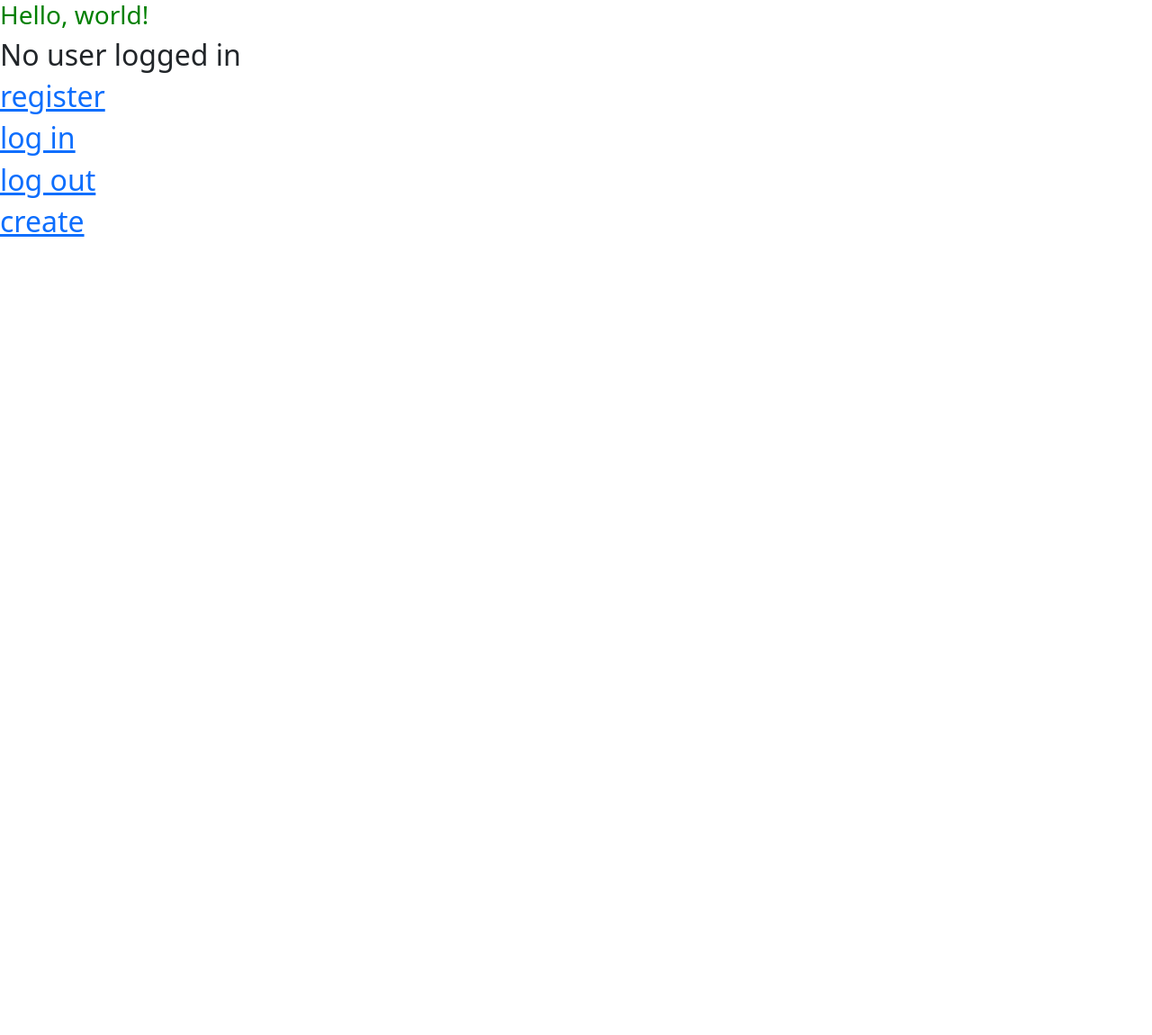
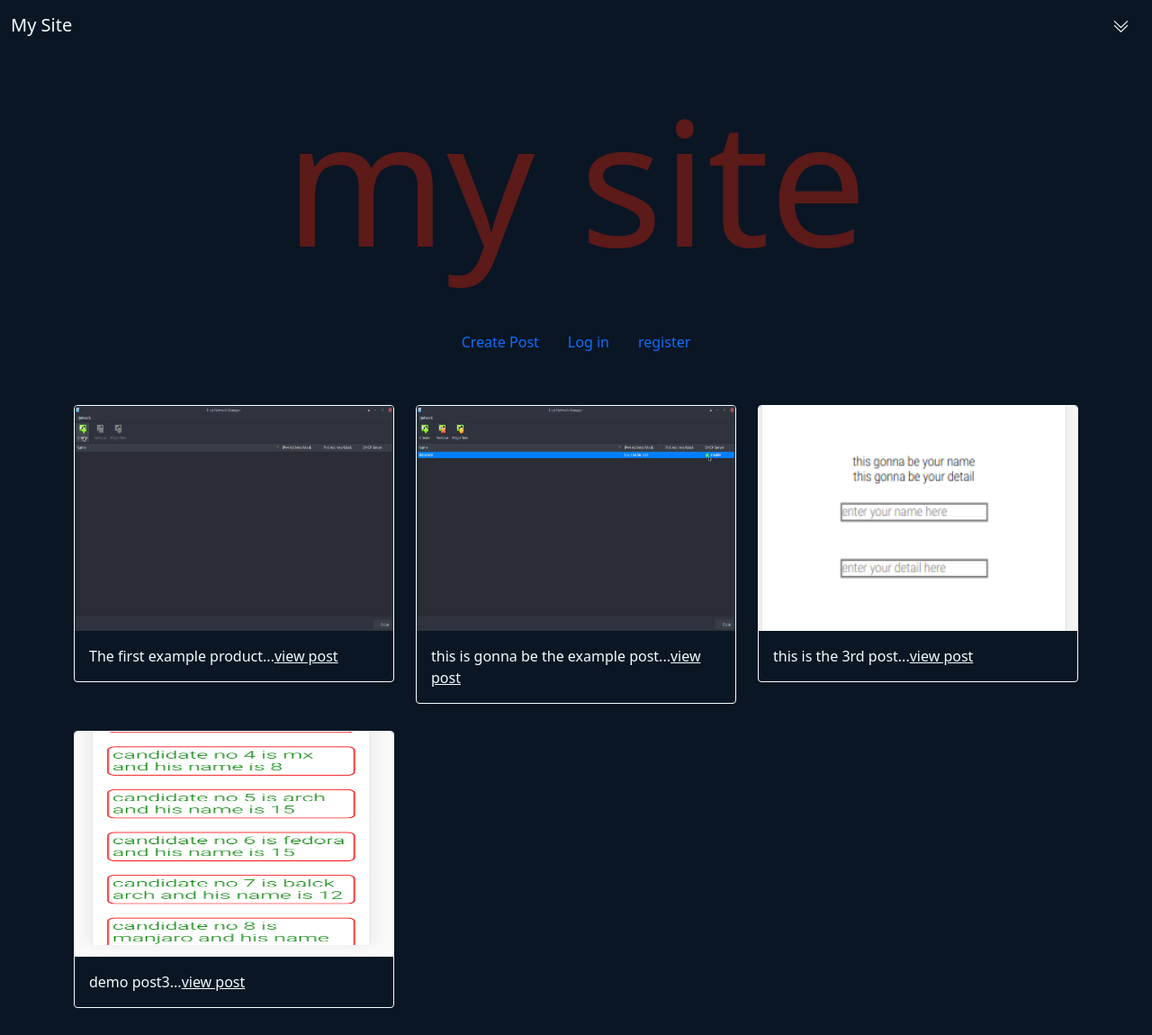
Before and after one commit to jana43/reselling-comunity-website, a Django app: page / in a window 1280 px wide. Shown: the whole page at 90% size. Before the commit the page ends 263 px from the top, so only its background shows below. Run offline with Django 3.2, Linux system fonts and the light colour scheme; data comes from the database, SQL or seed files in the repository; both versions use the stored data as it was after the commit.

Commit message:
initial commit

```diff
--- a/engine/static/styles.css
+++ b/engine/static/styles.css
@@ -1,3 +1,40 @@
+body{
+ background-color: #0a1624;
+}
 h3{
     color: green;
 }
+
+a{
+    color: azure;
+}
+
+.banner{
+    justify-content: center;
+    align-items: center;
+    text-align: center;
+
+}
+
+.banner-title {
+    margin: 40;
+    font-size: 15vw;
+    color: rgba(224, 34, 9, 0.384);
+}
+
+.items{
+    display: flex;
+    flex-direction: row;
+    margin-top: 50px;
+
+}
+
+.custom-card-body{
+    background-color: #0a1624;
+    margin-bottom: 30px;
+    border-color: azure;
+}
+
+p{
+    color: azure;
+}
--- a/engine/templates/index.html
+++ b/engine/templates/index.html
@@ -11,25 +11,113 @@
     <title>Hello, world!</title>
   </head>
   <body>
-    <h3>Hello, world!</h3>
+    <!-- Image and text -->
+    <nav class="navbar sticky-top " , style="background-color: #0a1624;">
 
-    {% if user.is_authenticated %}
-    <h2>{{user.username}}</h2>
-    {% else %}
-    <h2>No user logged in</h2>
-    {% endif %}
-    <a href="register">
-      <h2>register</h2>
-    </a>
-    <a href="login">
-      <h2>log in</h2>
-    </a>
-    <a href="logout_user">
-      <h2>log out</h2>
-    </a>
-    <a href="create">
-      <h2>create</h2>
-    </a>
+      <div class="container-fluid">
+        <a class="navbar-brand" href="#" style="color: azure;">My Site</a>
+        <button class="navbar-toggler " style="color: azure;" type="button" data-bs-toggle="collapse" data-bs-target="#navbarSupportedContent" aria-controls="navbarSupportedContent" aria-expanded="false" aria-label="Toggle navigation">
+          <svg xmlns="http://www.w3.org/2000/svg" width="19" height="19" fill="currentColor" class="bi bi-chevron-double-down" viewBox="0 0 16 16">
+            <path fill-rule="evenodd" d="M1.646 6.646a.5.5 0 0 1 .708 0L8 12.293l5.646-5.647a.5.5 0 0 1 .708.708l-6 6a.5.5 0 0 1-.708 0l-6-6a.5.5 0 0 1 0-.708z"/>
+            <path fill-rule="evenodd" d="M1.646 2.646a.5.5 0 0 1 .708 0L8 8.293l5.646-5.647a.5.5 0 0 1 .708.708l-6 6a.5.5 0 0 1-.708 0l-6-6a.5.5 0 0 1 0-.708z"/>
+          </svg>
+        </button>
+        <div class="collapse navbar-collapse" id="navbarSupportedContent">
+          <ul class="navbar-nav me-auto mb-2 mb-lg-0">
+            <li class="nav-item">
+              <a class="nav-link active" aria-current="page" href="/">Home</a>
+            </li>
+            <li class="nav-item">
+              <a class="nav-link" href="">about</a>
+            </li>
+            <li class="nav-item dropdown">
+              <a class="nav-link dropdown-toggle" href="#" id="navbarDropdown" role="button" data-bs-toggle="dropdown" aria-expanded="false">
+                category
+              </a>
+              <ul class="dropdown-menu" aria-labelledby="navbarDropdown">
+                <li><a class="dropdown-item" href="#">Action</a></li>
+                <li><a class="dropdown-item" href="#">Another action</a></li>
+                <li><hr class="dropdown-divider"></li>
+                <li><a class="dropdown-item" href="#">Something else here</a></li>
+              </ul>
+            </li>
+            <li class="nav-item">
+              <a class="nav-link disabled" href="#" tabindex="-1" aria-disabled="true">Disabled</a>
+            </li>
+          </ul>
+          <form class="d-flex">
+            <input class="form-control me-2" type="search" placeholder="Search" aria-label="Search">
+            <button class="btn btn-outline-success" type="submit">Search</button>
+          </form>
+        </div>
+      </div>
+    </nav>
+
+    <div class="container banner" >
+      <p class="banner-title">my site</p>
+    </div>
+
+    <div class="container">
+      {% if user.is_authenticated %}
+      <ul class="nav justify-content-center">
+        <li class="nav-item">
+          <a class="nav-link active" aria-current="page" href="create">Create Post</a>
+        </li>
+        <li class="nav-item">
+          <a class="nav-link active" aria-current="page" href="#">{{user.username}}</a>
+        </li>
+        <li class="nav-item">
+          <a class="nav-link active" aria-current="page" href="logout_user">Log out</a>
+        </li>
+
+
+      </ul>
+      {% else %}
+      <ul class="nav justify-content-center">
+        <li class="nav-item">
+          <a class="nav-link active" aria-current="page" href="create">Create Post</a>
+        </li>
+        <li class="nav-item">
+          <a class="nav-link active" aria-current="page" href="login">Log in</a>
+        </li>
+        <li class="nav-item">
+          <a class="nav-link active" aria-current="page" href="register">register</a>
+        </li>
+
+
+      </ul>
+      {% endif %}
+    </div>
+
+
+    <div class="container items">
+      <div class="row">
+      {% for item in data %}
+
+
+        <div class="col-sm-4 " >
+
+
+          <div class="card custom-card-body" >
+            {% for pic in pics%}
+              {% if item.title == pic.post.title %}
+
+            <img class="card-img-top" src="{{pic.image.url}}" alt="Card image cap" style="height: 250px;">
+
+            {% endif %}
+
+              {% endfor %}
+            <div class="card-body">
+              <p class="card-text">{{item.title}}...<a href="/viewpost/{{item.slug}}">view post</a></p>
+            </div>
+          </div>
+        </div>
+
+        {% endfor %}
+      </div>
+    </div>
+
+
     <script src="https://cdn.jsdelivr.net/npm/bootstrap@5.0.0-beta2/dist/js/bootstrap.bundle.min.js" integrity="sha384-b5kHyXgcpbZJO/tY9Ul7kGkf1S0CWuKcCD38l8YkeH8z8QjE0GmW1gYU5S9FOnJ0" crossorigin="anonymous"></script>
 
     <!-- Option 2: Separate Popper and Bootstrap JS -->
--- a/engine/urls.py
+++ b/engine/urls.py
@@ -8,4 +8,5 @@ urlpatterns = [
     path('login',views.login , name = "login"),
     path('logout_user',views.logout_user , name = "logout_user"),
     path('create',views.create , name = "create"),
+     path('viewpost/<slug:slug_text>/' , views.show , name = "show"),
 ]
--- a/engine/views.py
+++ b/engine/views.py
@@ -14,10 +14,38 @@ from PIL import Image
 import datetime
 
 def index(request):
-    return render(request , 'index.html')
+    _post__data = Post.objects.reverse()
+    _post__images = Images.objects.all()
+    _img_list = []
+    _dem_list = []
 
 
 
+
+    for item in _post__images:
+        if item.post.title  not in _dem_list:
+            print(type(item.post.title) , item not in _img_list)
+            print(type(str(item)))
+
+            print("appending...", item)
+            _dem_list.append(item.post.title)
+            _img_list.append(item)
+    print(_img_list)
+
+
+    _parametre = {'data':_post__data , 'pics':_img_list}
+
+    return render(request , 'index.html' ,_parametre)
+
+
+def show(request , slug_text):
+    data = Post.objects.filter(slug = slug_text)
+    if data.exists():
+        data = data.first()
+    else:
+        return HttpResponse("page not found")
+
+    return render(request , 'show.html',{'data':data})
 
 
 def register(request):
```
Also changed, not shown: db.sqlite3, engine/templates/show.html (added), engine/templates/viewPost.html (added), media/postimages/04.pngthisisi7asqizivq.png (added), media/postimages/05.pngthisisN6lvrwXY1r.png (added), media/postimages/06.pngthisisnSNWUMIM9w.png (added), media/postimages/07.pngthisiszGPfUoaKfW.png (added), media/postimages/Screenshot2021-02-0716:04:01.pngthisisq8Ncwlgu66.png (added), media/postimages/Screenshot2021-02-0716:04:38.pngthisislfzmYE8owm.png (added), media/postimages/Screenshot2021-02-0716:16:11.pngthisisOCqRr96JSm.png (added), media/postimages/Screenshot2021-02-0812:26:42.pngdemopoTlI4wsQzwg.png (added), media/postimages/Screenshot2021-02-0812:33:33.pngdemopopXvh4zCub9.png (added), media/postimages/Screenshot2021-02-0916:22:21.pngdemopoXVH27ktX1F.png (added).
